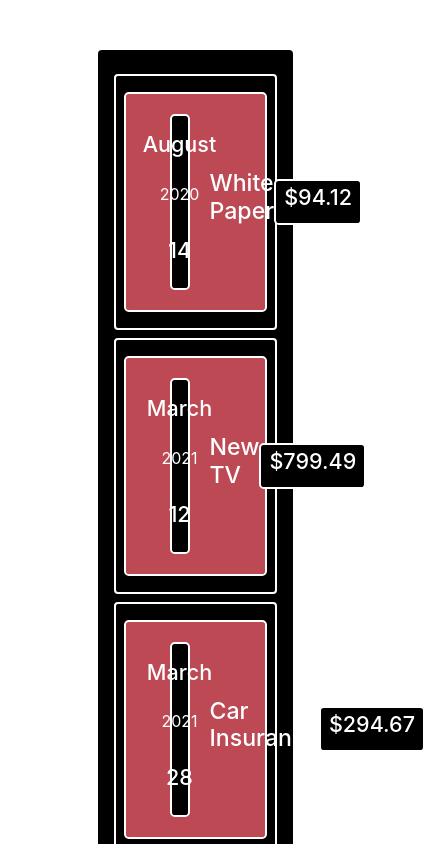
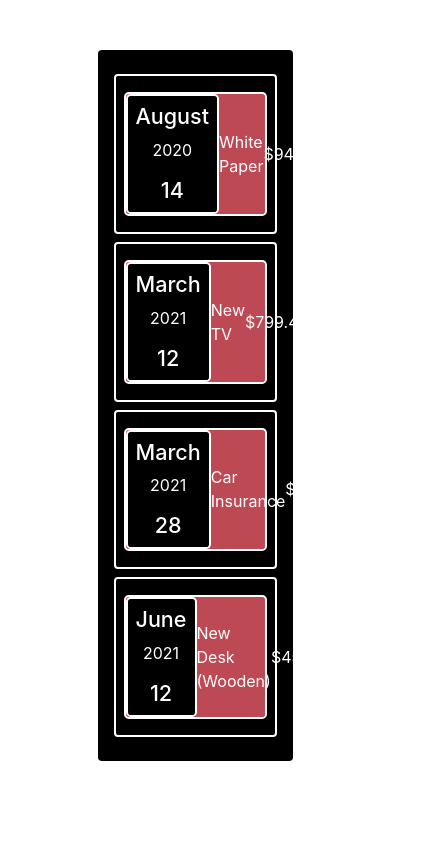
Before and after one commit to gokulr-05/REACT-PROJECTS-1, a React (Create React App) app: page / in a window 390 px wide. Shown: the top 844 px of the page, 425 px wide, since content can reach past the window. Built offline with nearby package versions, Linux system fonts and the light colour scheme.

Commit message:
responsive but not perfect

```diff
--- a/src/components/ExpenseDate.css
+++ b/src/components/ExpenseDate.css
@@ -1,5 +1,5 @@
 .expense-item-bucket-3 {
-  margin: 20px;
-  width: 20%;
+  /* margin: 20px; */
+  /* width: 20%; */
   border: 2px solid white !important;
 }
--- a/src/components/ExpenseDate.js
+++ b/src/components/ExpenseDate.js
@@ -6,15 +6,15 @@ let ExpenseDate = ({ date }) => {
   let year = date.getFullYear();
 
   return (
-    <div className="d-flex flex-column bg-black  expense-item-bucket-3 rounded-3 p-2  align-items-center">
+    <div className=" bg-black  expense-item-bucket-3 rounded-3 ">
       <div className="m-2">
-        <h4>{month}</h4>
+        <h4 className="text-center">{month}</h4>
       </div>
       <div className="m-2">
-        <p>{year}</p>
+        <p className="text-center">{year}</p>
       </div>
       <div className="m-2">
-        <h4>{day}</h4>
+        <h4 className="text-center">{day}</h4>
       </div>
     </div>
   );
--- a/src/components/ExpenseItem.js
+++ b/src/components/ExpenseItem.js
@@ -2,18 +2,17 @@ import "./ExpenseItem.css";
 import "./ExpenseDate";
 import ExpenseDate from "./ExpenseDate";
 let ExpenseItem = ({ title, amt, date }) => {
-  console.log("expenseItem");
   return (
     <div className="my-2 expense-item-bucket-1 d-flex align-items-center justify-content-between rounded-2 flex-nowrap text-white p-2">
-      <div className="rounded-3 w-100 expense-item-bucket-2 d-flex align-items-center justify-content-between px-4 my-2">
+      <div className="rounded-3 w-100 expense-item-bucket-2 d-flex align-items-center justify-content-between  my-2">
         <ExpenseDate date={date} />
         <div className=" ">
-          <h3>{title}</h3>
+          <span>{title}</span>
         </div>
 
-        <div className="amt rounded-3 py-1 px-2 ">
-          <h4>{`$${amt}`}</h4>
-        </div>
+        {/* <div className="amt rounded-3 py-1 px-2 "> */}
+        <span>{`$${amt}`}</span>
+        {/* </div> */}
       </div>
     </div>
   );
```
